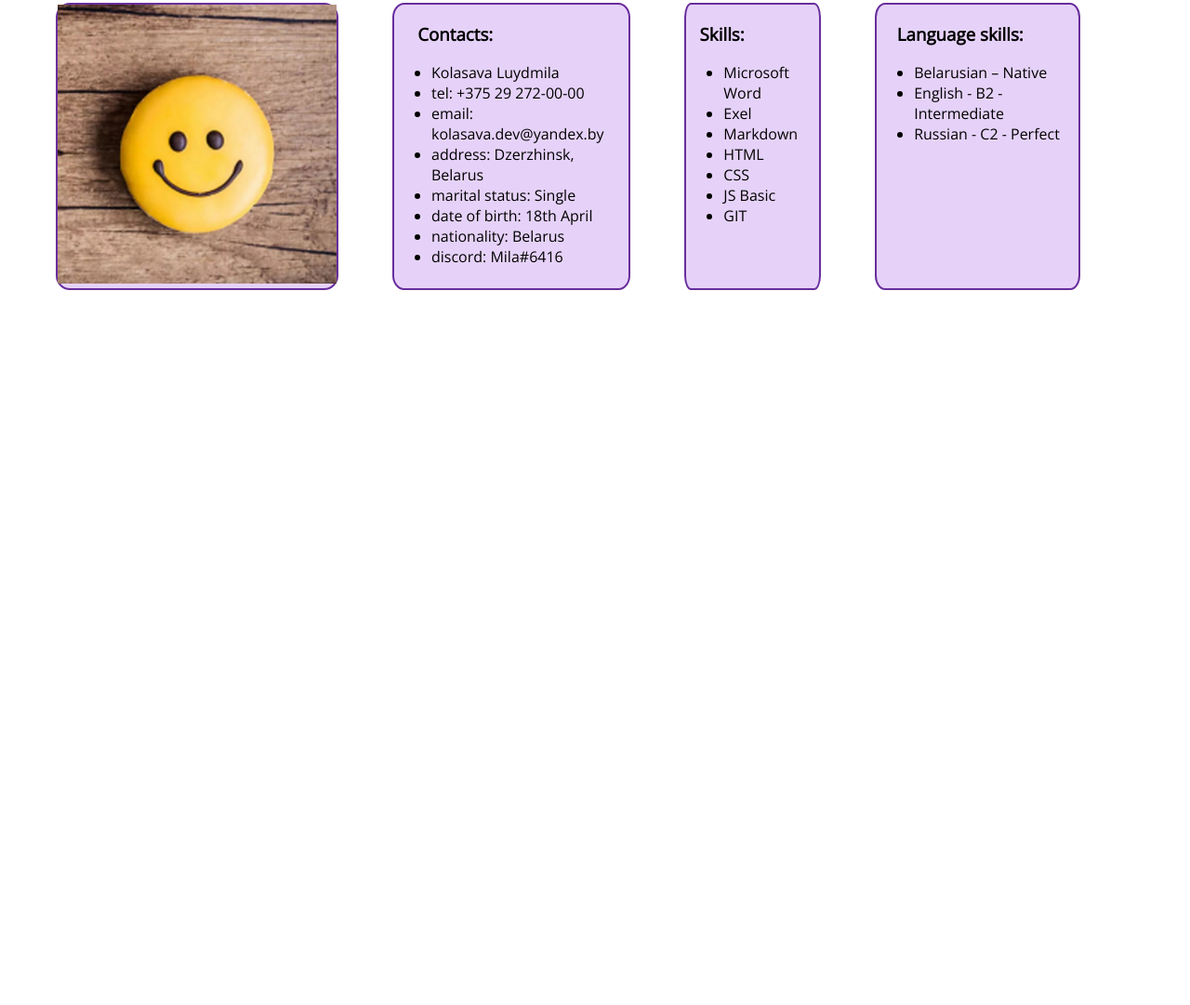
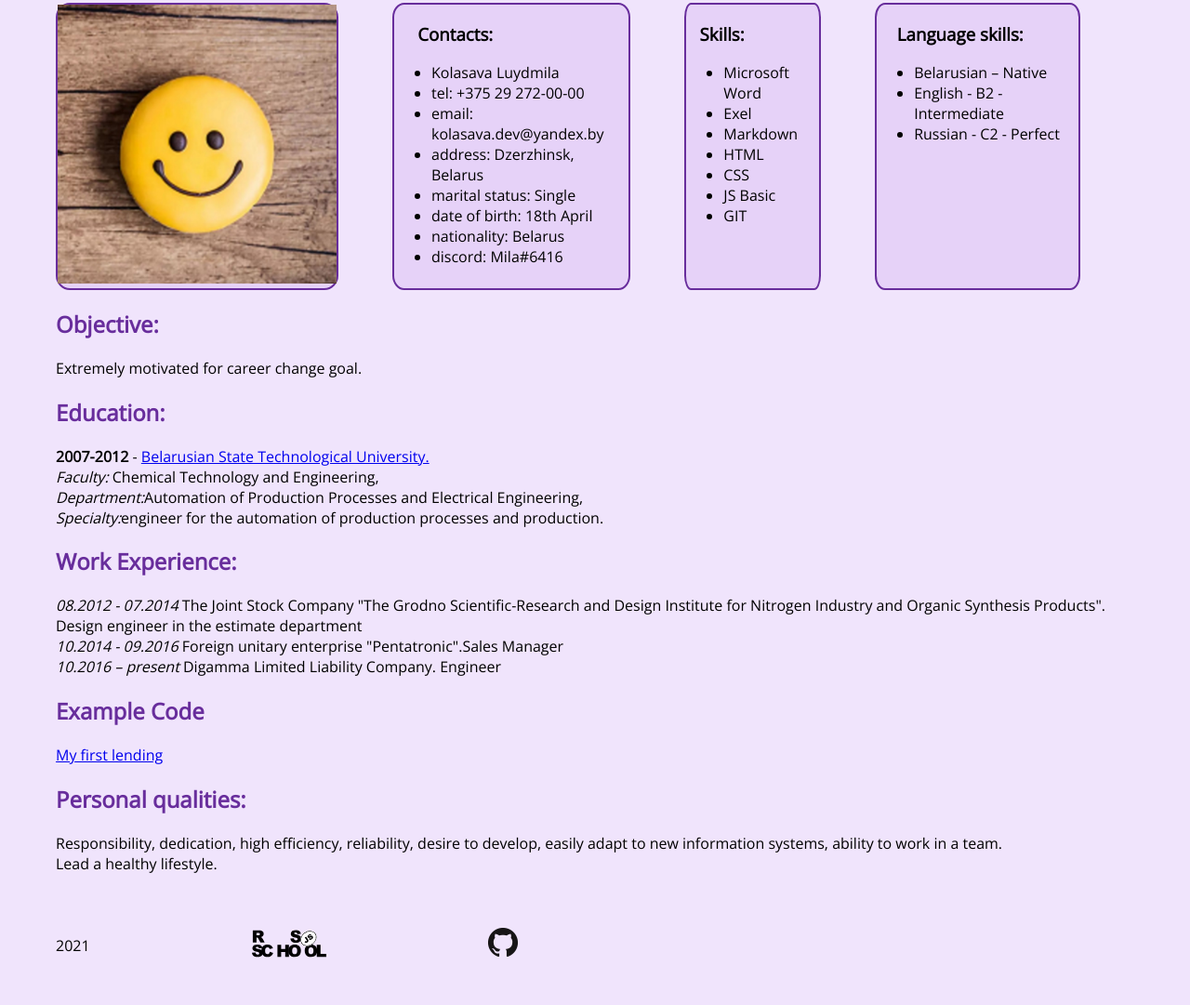
Before and after one commit to MilaKolasava/rsschool-cv-2021, a plain HTML site: page index.html in a window 1280 px wide. Shown: the part 83-1164 px from the top of the page at 93% size. Before the commit the page ends 800 px from the top, so only its background shows below. Drawn offline with nearby package versions, Linux system fonts and the light colour scheme.

Commit message:
feat: add all information about myself

```diff
--- a/index.html
+++ b/index.html
@@ -23,7 +23,7 @@
       <main>
         <section class="block1">
           <div class="block photo">
-            <img src="imege1.jpg" alt="avatar" width="300px" height="300px" />
+            <img src="image1.jpg" alt="avatar" width="300" height="300" />
           </div>
           <div class="block contacts">
             <h3>Contacts:</h3>
@@ -59,6 +59,43 @@
             </ul>
           </div>
         </section>
+        <section class="block2">
+          <div class="objective">
+            <h2>Objective:</h2>
+            <p>Extremely motivated for career change goal.</p>
+          </div>
+          <div class="education">
+            <h2>Education:</h2>
+            <p><strong>2007-2012</strong> - <a href=http://www.belstu.by>Belarusian State Technological University.</a>
+              <br> <em>Faculty:</em> Chemical Technology and Engineering,<br>
+              <em>Department:</em>Automation of Production Processes and Electrical Engineering,<br>
+              <em>Specialty:</em>engineer for the automation of production processes and production.</p>
+          </div>
+          <div class="workExperience">
+            <h2>Work Experience:</h2>
+            <p>
+              <em>08.2012 - 07.2014</em> The Joint Stock Company "The Grodno Scientific-Research and Design Institute
+              for Nitrogen Industry and Organic Synthesis Products". Design engineer in the estimate department <br>
+              <em>10.2014 - 09.2016</em> Foreign unitary enterprise "Pentatronic".Sales Manager<br>
+              <em>10.2016 – present</em> Digamma Limited Liability Company. Engineer
+           </p>
+          </div>
+          <div class="exampleCode">
+            <h2>Example Code</h2> <a href="https://rolling-scopes-school.github.io/milakolasava-JSFE2021Q1/wildlife/" rel="nofollow">My first lending</a></div>
+          <div class="qualities">
+            <h2>Personal qualities:</h2>
+            <p>
+              Responsibility, dedication, high efficiency, reliability, desire to develop, easily adapt to new
+              information systems, ability to work in a team. <br> Lead a healthy lifestyle.
+           </p>
+          </div>
+        </section>
+        <footer>
+          <p><time datetime="2021">2021</time></p>
+          <p><a href="https://rs.school/js/"><img src="rs_school_js.svg" alt="RSSchool" width="80"
+            height="85"></a></p>
+            <p><a href="https://github.com/MilaKolasava"><img src="GitHub-Mark-32px.png" alt="My github"></a></p>
+        </footer>
       </main>
     </div>
   </body>
--- a/style.css
+++ b/style.css
@@ -1,5 +1,7 @@
 body {
   font-family: "Open Sans", Arial, Helvetica, sans-serif;
+  font-size: medium;
+  background-color: rgb(240, 228, 252);
 }
 
 .wrapper {
@@ -28,3 +30,17 @@ body {
 h3 {
   margin-left: 10%;
 }
+
+footer {
+  display: flex;
+  align-items: center;
+}
+
+footer > p {
+  margin-right: 15%;
+}
+
+h2,
+h1 {
+  color: rgb(104, 45, 156);
+}
```
Also changed, not shown: GitHub-Mark-32px.png (added), image1.jpg (renamed from imege1.jpg), rs_school_js.svg (added).
